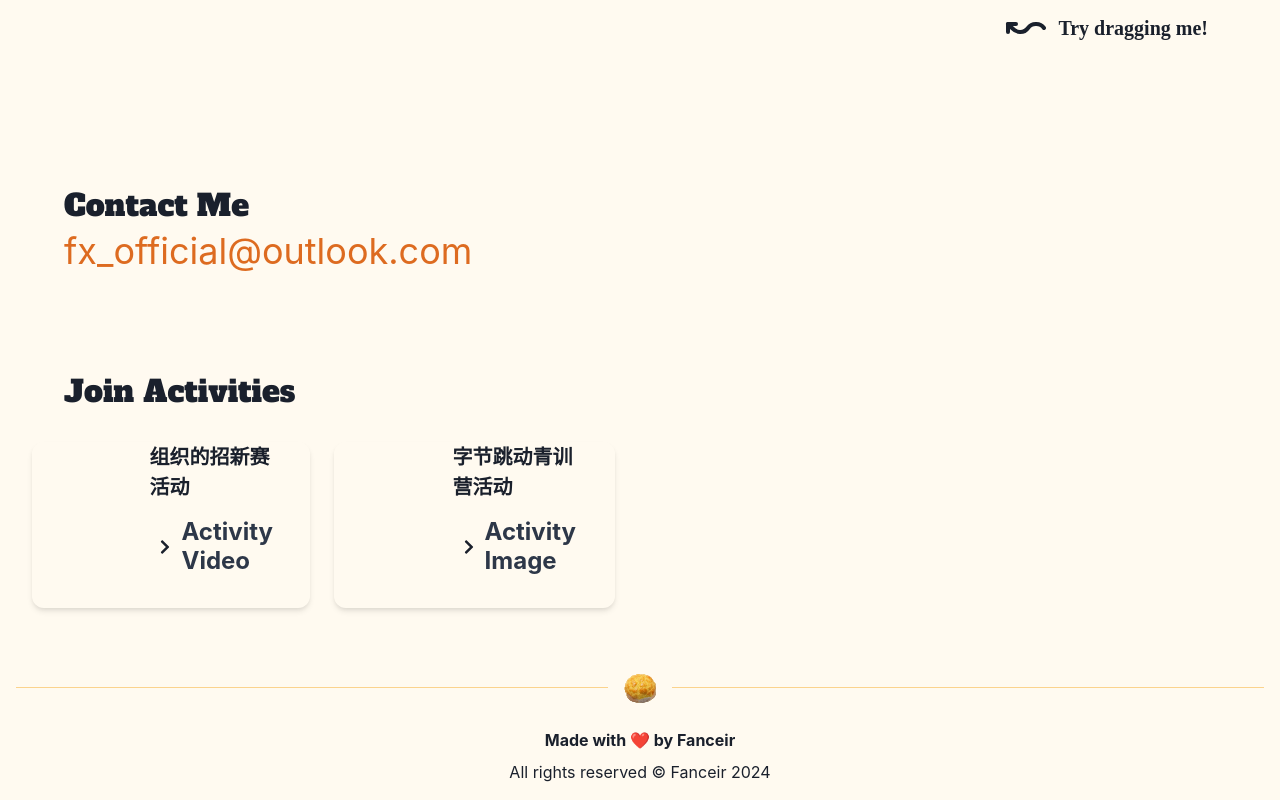
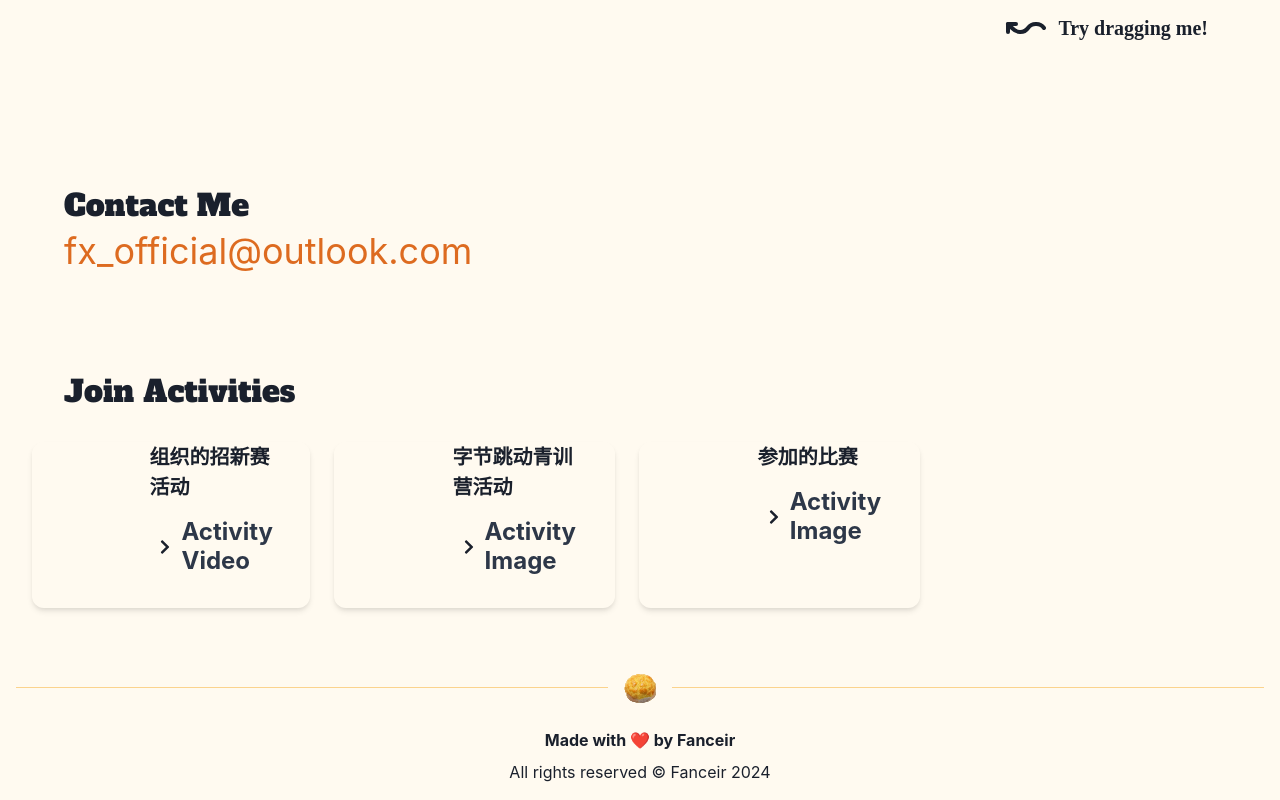
Before and after one commit to Fanceir/portfolio, a React (Vite) app: page / in a window 1280 px wide. Shown: the part 2861-3661 px from the top of the page. Built offline with nearby package versions, Linux system fonts and the light colour scheme; a web font is replaced by a local one.

Commit message:
feat: 更新

```diff
--- a/src/pages/Home/Home.tsx
+++ b/src/pages/Home/Home.tsx
@@ -41,6 +41,10 @@ export const Home = () => {
               image: "/assets/bytedanceactivity.jpg",
               description: "字节跳动青训营活动",
             },
+            {
+              image: "/assets/acm.jpg",
+              description: "参加的比赛",
+            },
           ]}
         />
         <Footer />
```
Also changed, not shown: public/assets/acm.jpg (added).
